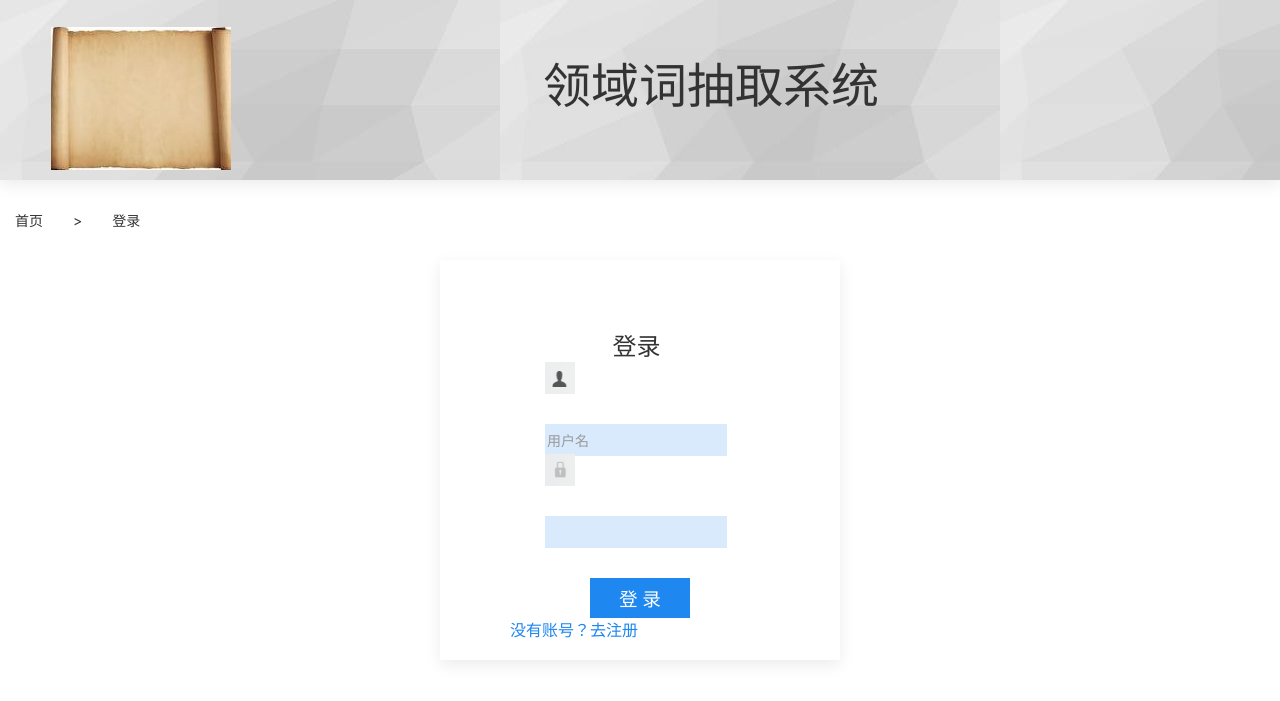
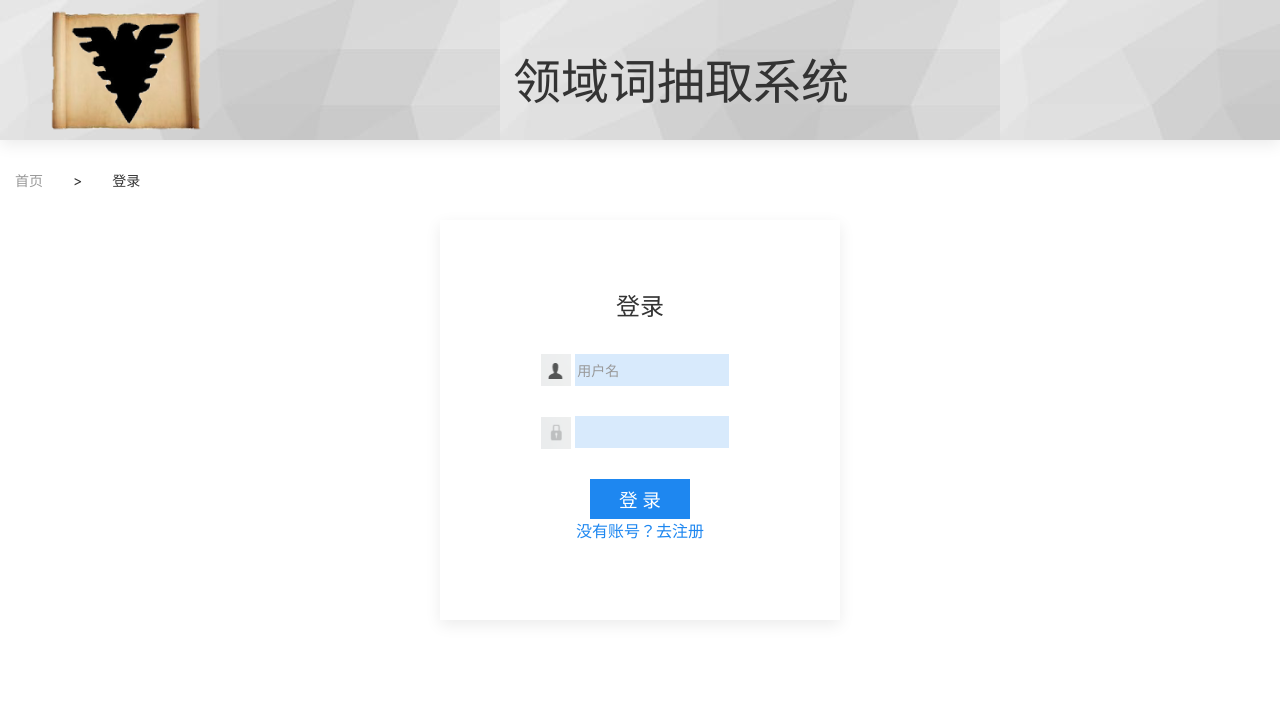
Before and after one commit to sillytortoise/word_extractor, a Spring app: page /login in a window 1280 px wide. Shown: the top 701 px of the page. Run offline with Thymeleaf, Linux system fonts and the light colour scheme; the template is opened without the code that fills it, so the values that code supplies are empty.

Commit message:
final version

```diff
--- a/src/main/resources/static/css/main.css
+++ b/src/main/resources/static/css/main.css
@@ -6,14 +6,14 @@ body{
     position:relative;
     display: inline-block;
     width: 100%;
-    height:180px;
+    height:140px;
     background-image: url(../image/top.png);
 }
 #icon{
     display: inline-block;
     position: relative;
     left:5%;
-    top:10%;
+    bottom: 10px;
 }
 .title{
     position: relative;
--- a/src/main/resources/templates/corpus.html
+++ b/src/main/resources/templates/corpus.html
@@ -48,7 +48,6 @@
     <iframe name="subframe" style="display:none"></iframe>
     <form method="post" enctype="multipart/form-data" target="subframe">
         <div id="upload">
-            <a id="btnSelect" class="uk-a">选择语料</a>
             <input id="uploadFile" type="file" name="corpus" multiple="multiple"/>
             <input type="submit" class="uk-button" value="上传"></input>
 
--- a/src/main/resources/templates/login.html
+++ b/src/main/resources/templates/login.html
@@ -49,33 +49,35 @@
 </div>
 <nav class="uk-navbar">
     <ul class="uk-navbar-nav">
-        <li class="uk-active"><a href="index.html">首页</a></li>
+        <li><a href="index.html">首页</a></li>
         <li class="uk-active"><a href="">></a></li>
         <li class="uk-active"><a href="model.html">登录</a></li>
     </ul>
 </nav>
 <section id="main">
     <form id="field_info" method="post">
-        <div class="uk-card uk-card-default uk-card-large uk-card-body login" style="margin: 0 auto">
+        <div class="uk-card uk-card-default uk-card-large uk-card-body login" style="text-align:center;margin: 0 auto">
             <div style="margin: 0 auto;width:55px">
-                <h3 class="uk-card-title" style="width: 50px;margin: 0">登录</h3>
+                <h3 class="uk-card-title" style="width: 50px;margin: 0 auto">登录</h3>
             </div>
             <div>
-                <div style="width:190px;margin: 0 auto">
-                    <div style="width:200px;display">
+                <div style="width:200px;margin: 0 auto">
+                    <div style="width:190px;">
                         <img src="/image/user.png" style="height: 32px;width: 30px;margin-top: -2px;display: inline"/>
-                        <input name="user" class="info" value="用户名">
+                        <input name="user" class="info" value="用户名" style="width: 150px">
                     </div>
-                    <div style="width:200px">
+                    <div style="width:190px">
                         <img src="/image/password.png" style="height: 32px;width: 30px;margin-top: -2px;display: inline"/>
-                        <input name="passwd" class="info" type="password"/>
+                        <input name="passwd" class="info" type="password" style="width:150px;font-size: 14pt"/>
                     </div>
                 </div>
             </div>
-            <div style="width:100px;margin: 0 auto;margin-top: 30px">
+            <div style="width:150px;margin: 0 auto;margin-top: 30px">
                 <input class="uk-button-primary" style="width: 100px;height:40px;font-size: 14pt;font-family: 'Microsoft YaHei'" value="登 录" type="submit">
             </div>
-            <a href="register.html">没有账号？去注册</a>
+            <div>
+                <a href="register.html">没有账号？去注册</a>
+            </div>
         </div>
     </form>
 </section>
--- a/src/main/resources/templates/result-baike.html
+++ b/src/main/resources/templates/result-baike.html
@@ -47,7 +47,7 @@
             <option value = "2">按排序</option>
             <option value = "3">按分数</option>
         </select>
-        <input id="filter" value="输入数字" style="font-size: 14pt;font-family: 'Microsoft YaHei'"/>
+        <input id="filter" value="输入数字" style="font-size: 14pt;width:100px;font-family: 'Microsoft YaHei'"/>
         <button id="confirm" class="uk-button-primary" style="font-size:14pt;font-family: 'Microsoft YaHei'">确认</button>
         <div style="display: inline">
             <button onclick="show_new()" class="uk-button-primary" style="display: inline; width:100px; font-size:14pt;font-family: 'Microsoft YaHei';margin-left: 20px">显示新词</button>
--- a/src/main/resources/templates/result-entity.html
+++ b/src/main/resources/templates/result-entity.html
@@ -49,7 +49,7 @@
             <option value = "2">按排序</option>
             <option value = "3">按分数</option>
         </select>
-        <input id="filter" value="输入数字" style="font-size: 14pt;font-family: 'Microsoft YaHei'"/>
+        <input id="filter" value="输入数字" style="font-size: 14pt;width:100px;font-family: 'Microsoft YaHei'"/>
         <button id="confirm" class="uk-button-primary" style="font-size:14pt;font-family: 'Microsoft YaHei'" onclick="confirm_cond()">确认</button>
         <div style="display: inline-block">
             <button onclick="show_new()" class="uk-button-primary" style="display: inline; width:100px; font-size:14pt;font-family: 'Microsoft YaHei';margin-left: 20px">显示新词</button>
--- a/src/main/resources/templates/result.html
+++ b/src/main/resources/templates/result.html
@@ -47,7 +47,7 @@
             <option value = "2">按排序</option>
             <option value = "3">按分数</option>
         </select>
-        <input id="filter" value="输入数字" style="font-size: 14pt;font-family: 'Microsoft YaHei'"/>
+        <input id="filter" value="输入数字" style="font-size: 14pt;width:100px;font-family: 'Microsoft YaHei'"/>
         <button id="confirm" class="uk-button-primary" style="font-size:14pt;font-family: 'Microsoft YaHei'">确认</button>
         <div style="display: inline">
             <button onclick="show_new()" class="uk-button-primary" style="display: inline; width:100px; font-size:14pt;font-family: 'Microsoft YaHei';margin-left: 20px">显示新词</button>
```
Also changed, not shown: other parts of src/main/resources/static/css/main.css (+11 -14 lines), src/main/java/com/example/steve/SteveApplication.java (+5 -10 lines), src/main/java/com/example/steve/TaskProcessor.java (+4 -4 lines), src/main/java/com/example/steve/Unrar.java (+4 -11 lines), src/main/java/com/example/steve/Unzip.java (+2 -5 lines), src/main/resources/templates/model.html (+16 -8 lines), src/main/resources/favicon.ico (added), src/main/resources/static/image/icon.png.
